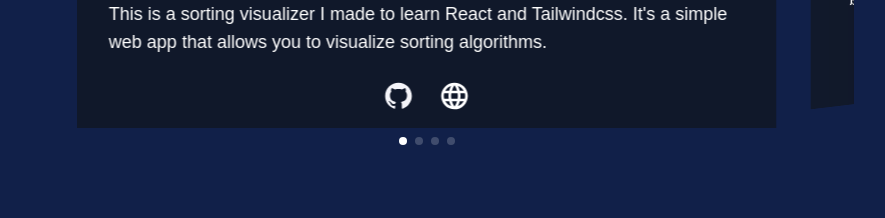
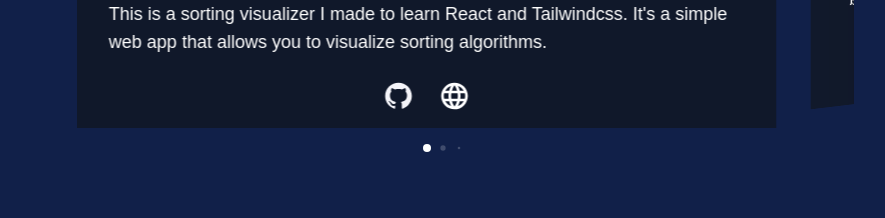
Before and after one commit to RemiSaurel/portfolio, a React (Vite) app: page / in a window 1280 px wide. Shown: the part 2280-2498 px from the top of the page, without its empty margins (213-1098 px from the left). Built offline with nearby package versions, Linux system fonts and the light colour scheme.

Commit message:
:lipstick: add: dynamic pagination

```diff
--- a/src/components/Projects.tsx
+++ b/src/components/Projects.tsx
@@ -92,6 +92,7 @@ function Projects() {
         spaceBetween={30}
         grabCursor={true}
         pagination={{
+          dynamicBullets: true,
             clickable: true,
         }}
         centeredSlides={true}
```
